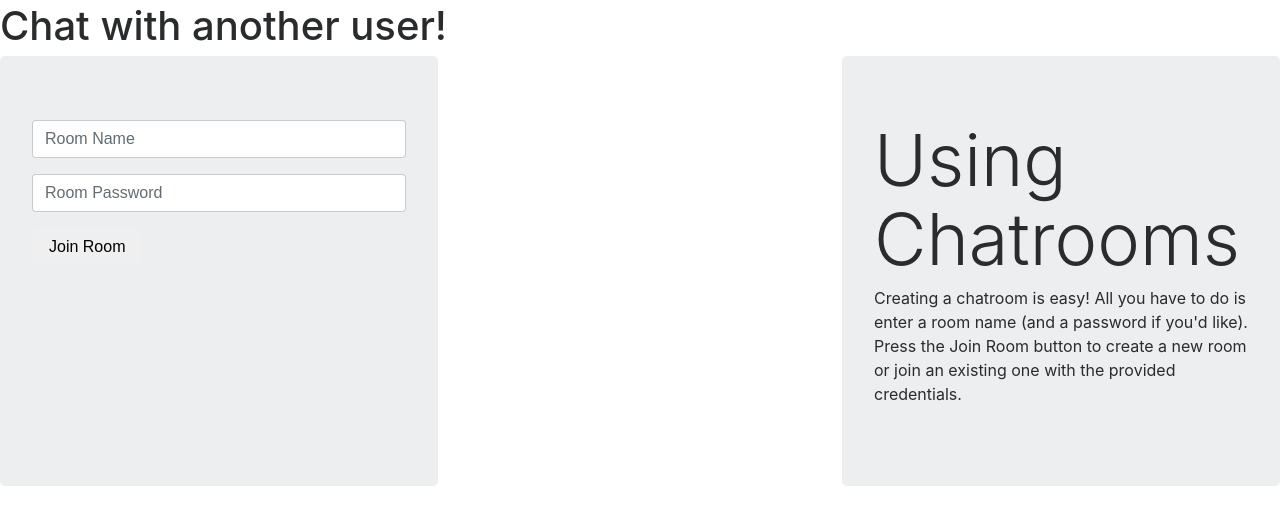
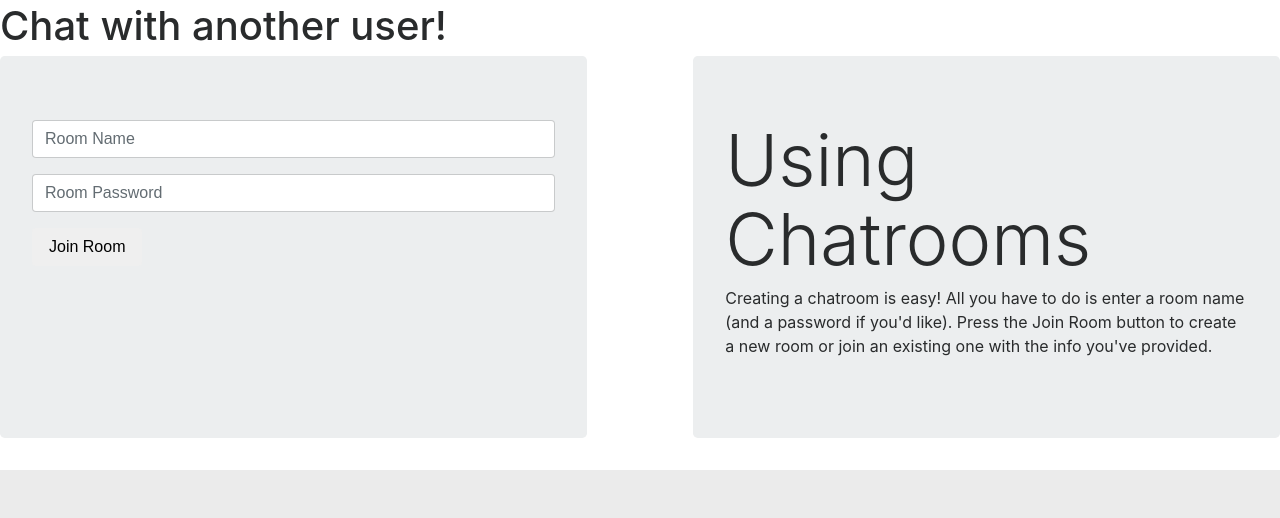
Before and after one commit to nooseman/dvtutors, a Flask app: page /chat in a window 1280 px wide. Shown: the part 352-870 px from the top of the page. After the commit the page ends 822 px from the top, so only its background shows below. Run offline with Flask 2, Linux system fonts and the light colour scheme; the visitor is signed in with stand-in values (Sample User, id 1); data comes from the database, SQL or seed files in the repository; parts of the project's set-up code (start-up, migrations or seed data) failed here and were passed over; some libraries are stand-ins or nearby versions.

Commit message:
Shrank middle column

```diff
--- a/app/templates/chat.html
+++ b/app/templates/chat.html
@@ -13,13 +13,13 @@
                 {% endcall %}
             </div>
 
-            <div class="col"></div>
+            <div class="col-1 col-sm-1 col-md-1 col-lg-1 col-xl-1"></div>
 
             <div class="col jumbotron">
                 <h1 class="display-3">Using Chatrooms</h1>
                 <div class="inline-block">
                     <p>Creating a chatroom is easy! All you have to do is enter a room name (and a password if you'd like). Press
-                    the Join Room button to create a new room or join an existing one with the provided credentials.</p>
+                    the Join Room button to create a new room or join an existing one with the info you've provided.</p>
                 </div>
             </div>
         </div>
```
